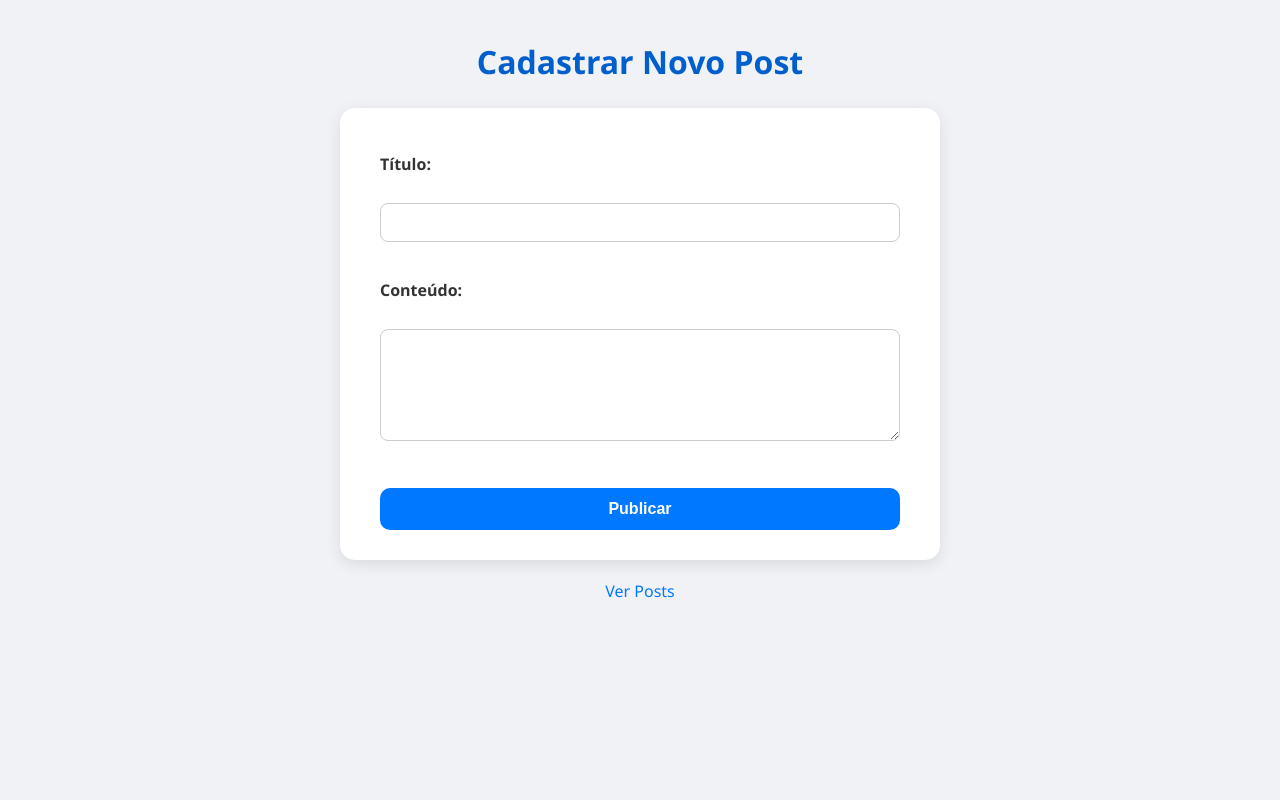
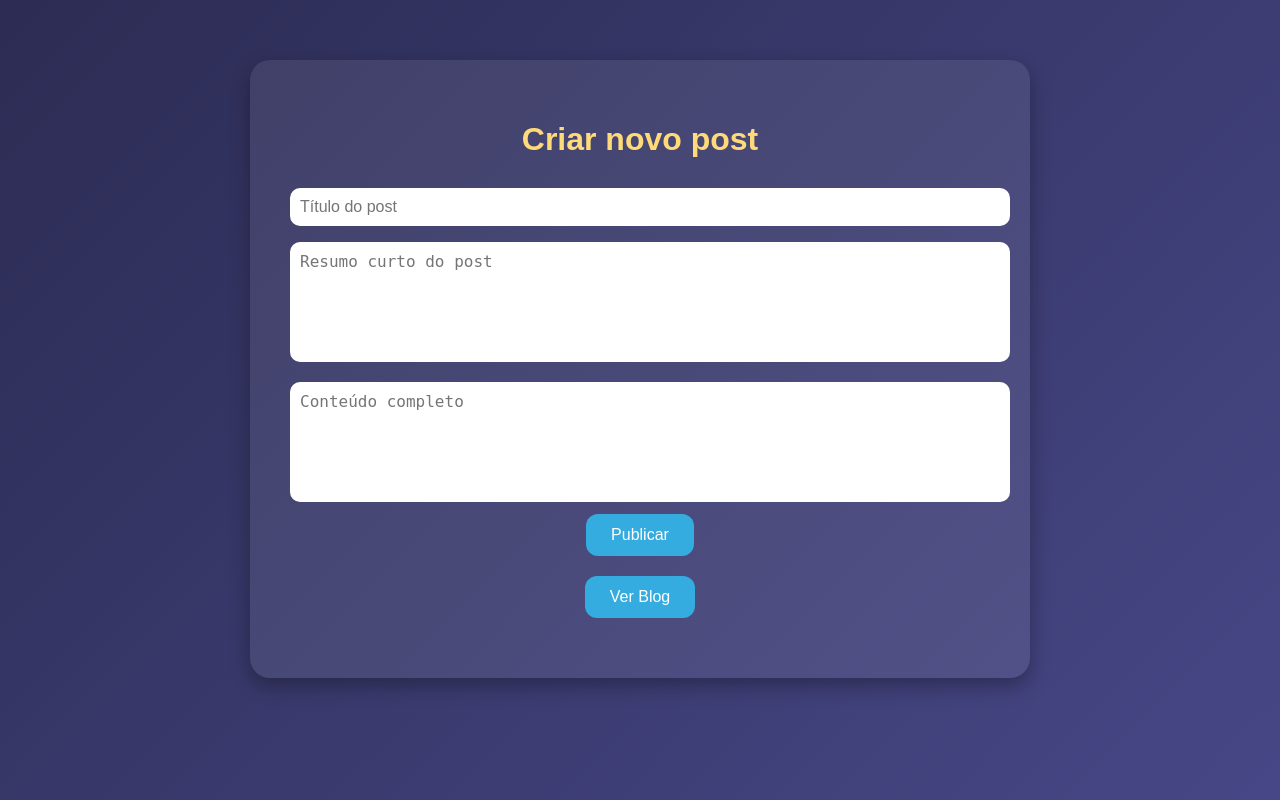
Before and after one commit to luigibernardodeoliveira-dot/FullStack_2025.2, a Node server app: page /Lab_9/cadastrar_post.html in a window 1280 px wide. Run offline with Node 20, Linux system fonts and the light colour scheme; some libraries are stand-ins or nearby versions.

Commit message:
lab_9_correções

```diff
--- a/public/Lab_2/tabela.html
+++ b/public/Lab_2/tabela.html
@@ -60,7 +60,7 @@
                         <tr>
                             <th>
                                 <div class="sumario">
-                                    <a href="">Blog</a>
+                                    <a href="../Lab_9/cadastrar_post.html">Blog</a>
                                 </div>
                             </th>
                         </tr>
--- a/public/Lab_9/cadastrar_post.html
+++ b/public/Lab_9/cadastrar_post.html
@@ -2,21 +2,20 @@
 <html lang="pt-br">
 <head>
   <meta charset="UTF-8">
-  <title>Cadastrar Post</title>
-  <link rel="stylesheet" href="style.css">
+  <title>Novo Post</title>
+  <link rel="stylesheet" href="/Lab_9/style.css">
 </head>
 <body>
-  <h1>Cadastrar Novo Post</h1>
-  <form action="/cadastrar_post" method="POST">
-    <label>Título:</label><br>
-    <input type="text" name="titulo" required><br><br>
+  <div class="container">
+    <h1>Criar novo post</h1>
+    <form action="/cadastrar_post" method="POST">
+      <input type="text" name="titulo" placeholder="Título do post" required>
+      <textarea name="resumo" placeholder="Resumo curto do post"></textarea>
+      <textarea name="conteudo" placeholder="Conteúdo completo" required></textarea>
+      <button type="submit">Publicar</button>
+    </form>
 
-    <label>Conteúdo:</label><br>
-    <textarea name="conteudo" rows="5" required></textarea><br><br>
-
-    <button type="submit">Publicar</button>
-  </form>
-
-  <a href="/blog">Ver Posts</a>
+    <a href="/blog"><button>Ver Blog</button></a>
+  </div>
 </body>
 </html>
--- a/public/Lab_9/style.css
+++ b/public/Lab_9/style.css
@@ -1,120 +1,90 @@
-/* === RESET E BASE === */
-* {
+
+body {
+  font-family: 'Poppins', sans-serif;
+  background: linear-gradient(135deg, #2c2c54, #474787);
+  color: #fff;
   margin: 0;
   padding: 0;
-  box-sizing: border-box;
+  display: flex;
+  justify-content: center;
+  align-items: flex-start;
+  min-height: 100vh;
 }
 
-body {
-  font-family: "Segoe UI", Tahoma, Geneva, Verdana, sans-serif;
-  background-color: #f0f2f5;
-  display: flex;
-  flex-direction: column;
-  align-items: center;
-  min-height: 100vh;
-  padding: 40px 20px;
-  color: #333;
+.container {
+  background-color: rgba(255, 255, 255, 0.08);
+  border-radius: 20px;
+  padding: 40px;
+  width: 90%;
+  max-width: 700px;
+  margin-top: 60px;
+  box-shadow: 0 8px 20px rgba(0,0,0,0.3);
+  text-align: center;
 }
 
-/* === CONTAINER CENTRAL === */
-main, form {
-  background: #fff;
-  padding: 30px 40px;
-  border-radius: 15px;
-  box-shadow: 0 4px 15px rgba(0,0,0,0.1);
-  width: 100%;
-  max-width: 600px;
+/* ==== Títulos ==== */
+h1, h2 {
+  color: #ffda79;
 }
 
-/* === TÍTULOS === */
-h1 {
-  text-align: center;
-  margin-bottom: 25px;
-  color: #005fcc;
-}
-
-/* === FORMULÁRIO === */
-form label {
-  font-weight: bold;
-  display: block;
-  margin-top: 15px;
-}
-
-input, textarea {
-  width: 100%;
-  padding: 10px;
-  margin-top: 6px;
-  border-radius: 8px;
-  border: 1px solid #ccc;
-  font-size: 15px;
-}
-
+/* ==== Botões ==== */
 button {
-  display: block;
-  width: 100%;
-  background-color: #0078ff;
-  color: #fff;
-  font-size: 16px;
-  font-weight: bold;
+  background-color: #34ace0;
   border: none;
-  padding: 12px;
-  border-radius: 10px;
+  border-radius: 12px;
+  padding: 12px 25px;
+  color: white;
+  font-size: 1rem;
   cursor: pointer;
-  margin-top: 20px;
-  transition: background 0.3s;
+  transition: all 0.3s ease;
+  margin-bottom: 20px;
 }
 
 button:hover {
-  background-color: #005fcc;
+  background-color: #227093;
 }
 
-/* === LINKS === */
-a {
-  display: block;
-  text-align: center;
-  margin-top: 20px;
-  color: #0078ff;
-  text-decoration: none;
+/* ==== Inputs e Textareas ==== */
+input[type="text"],
+textarea {
+  width: 100%;
+  padding: 10px;
+  border: none;
+  border-radius: 10px;
+  margin: 8px 0;
+  font-size: 1rem;
+  outline: none;
 }
 
-a:hover {
-  text-decoration: underline;
+textarea {
+  resize: none;
+  min-height: 100px;
 }
 
-/* === POSTS === */
+/* ==== Postagens ==== */
 .post {
-  background: white;
+  background-color: rgba(0, 0, 0, 0.2);
+  border-radius: 15px;
   padding: 20px;
-  margin: 15px 0;
-  border-radius: 10px;
-  box-shadow: 0 3px 10px rgba(0,0,0,0.05);
+  margin-top: 25px;
+  text-align: left;
 }
 
 .post h2 {
-  color: #005fcc;
-  margin-bottom: 10px;
+  margin-top: 0;
+  color: #ffb142;
 }
 
 .post p {
-  line-height: 1.6;
-  color: #444;
+  line-height: 1.5;
 }
 
-.post small {
-  display: block;
-  margin-top: 10px;
-  color: #666;
-  font-size: 13px;
-  text-align: right;
+.resumo {
+  font-style: italic;
+  color: #d2dae2;
 }
 
-/* === RESPONSIVO === */
-@media (max-width: 600px) {
-  body {
-    padding: 20px 10px;
-  }
-
-  form, main {
-    padding: 20px;
-  }
+/* ==== Links ==== */
+a {
+  text-decoration: none;
 }
```
Also changed, not shown: public/Lab_9/blog.js (+14 -10 lines), views/blog.ejs (+8 -3 lines).
